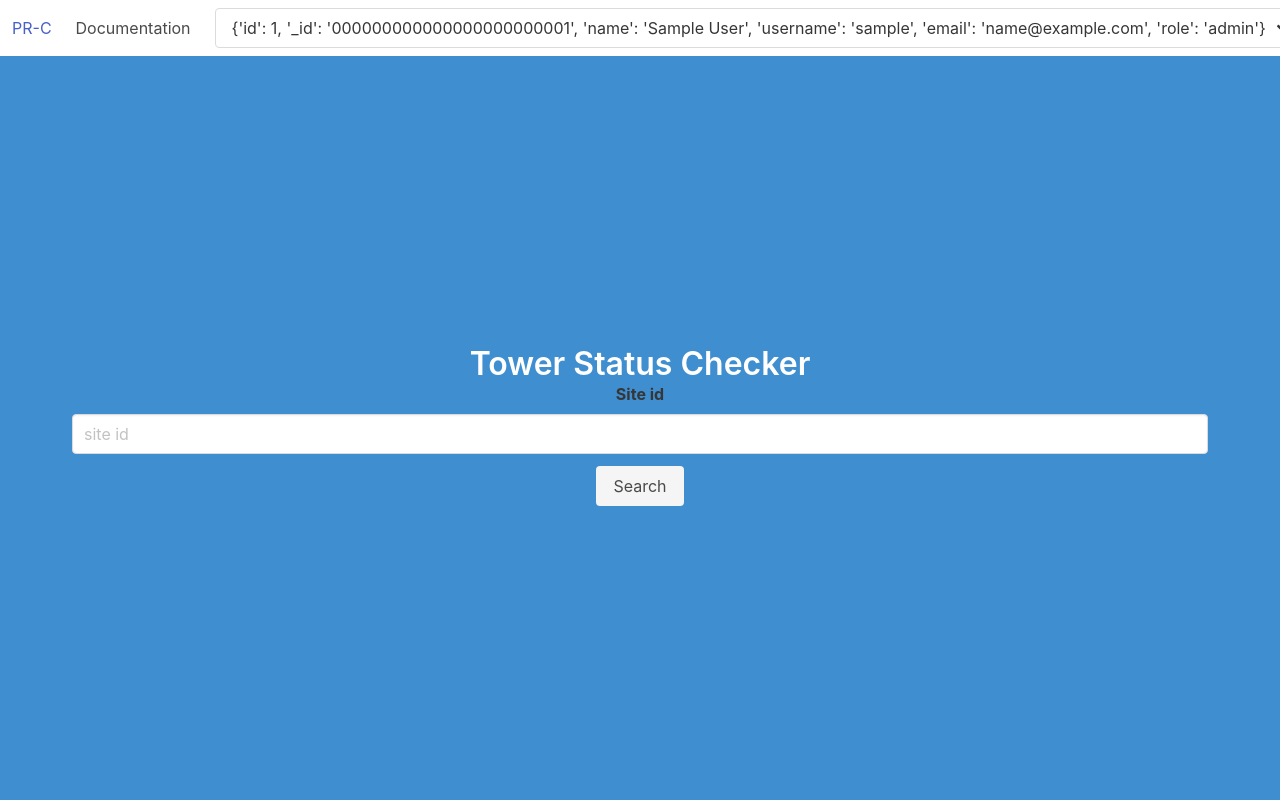
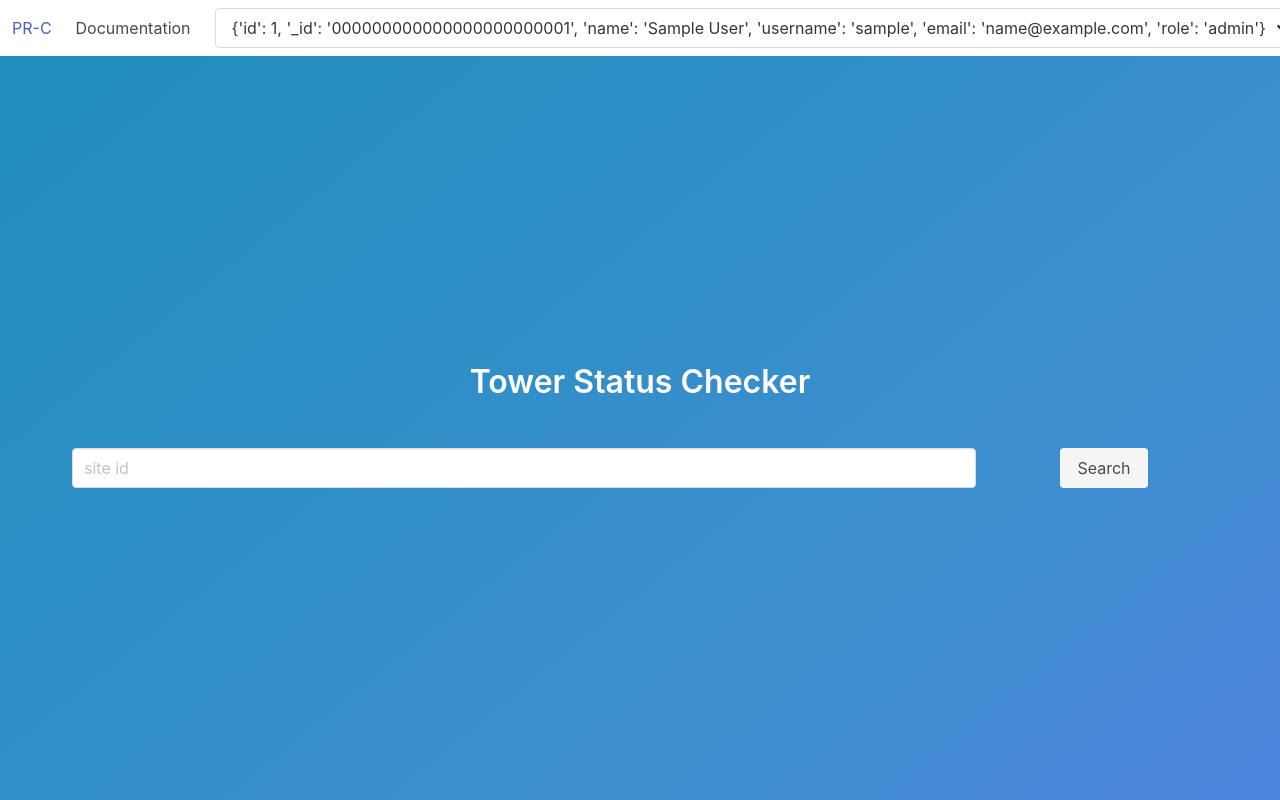
Before and after one commit to NicholasSurmava/planet-rebase-tower-status, a Flask app: page / in a window 1280 px wide. Run offline with Flask 2, Linux system fonts and the light colour scheme; the visitor is signed in with stand-in values (Sample User, id 1); some libraries are stand-ins or nearby versions.

Commit message:
made some more css changes to the hero index page

```diff
--- a/src/templates/index.html
+++ b/src/templates/index.html
@@ -1,16 +1,20 @@
 {% extends "base.html" %} {% block title %}Planet Rebase LLC - Tower Status{%
 endblock %} {% block content %}
-<section class="hero is-link is-fullheight-with-navbar is-info is-medium">
+<section
+  class="hero is-info is-fullheight-with-navbar is-dark is-medium is-bold"
+>
   <div class="hero-body has-text-centered">
     <div class="container">
       {% if user %}
       <header>
-        <h1 class="title">Tower Status Checker</h1>
+        <h1 class="title mb-6">Tower Status Checker</h1>
       </header>
       <main>
         <form action="/" method="post" target="_blank">
+          <div class="columns is-vcentered">
+            <div class="column is-four-fifths">
               <div class="field">
-            <label class="label">Site id</label>
+                <!-- <label class="label">Site id</label> -->
                 <div class="control">
                   <input
                     name="site"
@@ -20,7 +24,11 @@ endblock %} {% block content %}
                   />
                 </div>
               </div>
+            </div>
+            <div class="column">
               <button class="button is-light" type="submit">Search</button>
+            </div>
+          </div>
         </form>
       </main>
       {% else %}
```
Lines whose indentation alone changed are shown as unchanged.
